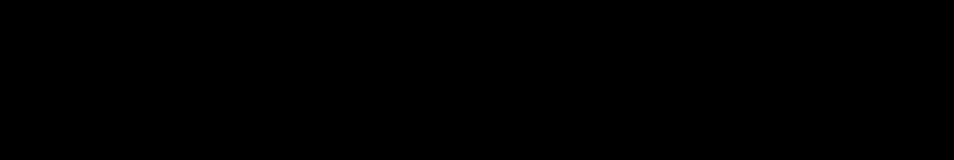
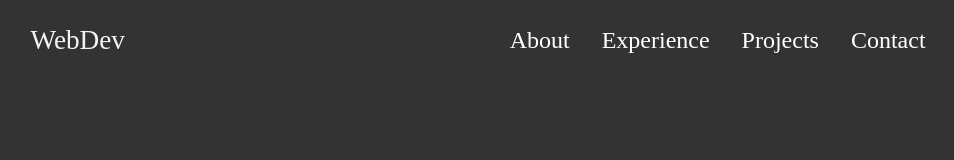
Before and after one commit to JoseParra28/Aperture, a plain HTML site: page webdev.html in a window 1280 px wide. Shown: the whole page, without its empty margins (162-1116 px from the left). Drawn offline with Linux system fonts and the light colour scheme.

Commit message:
Navbar
Fixed the navbar

```diff
--- a/webdev.css
+++ b/webdev.css
@@ -1,3 +1,56 @@
+:root {
+    --background: #333 ;
+    --font: #f5f2f2 ;
+    --buttons:#434d42 ;
+
+}
+
+* {
+    margin:0;
+    padding: 0;
+    background-color : var(--background)
+}
+body {
+    font-family : ;
+}
 html {
-    background-color: black ;
+    scroll-behavior: smooth;
 }
+p {
+    color: var(--font)
+}
+/* Transition */
+a, .btn{
+    transition: all 300ms ease;
+}
+/* Navbar */
+nav, .nav-links {
+    display: flex;
+
+}
+nav {
+    justify-content: space-around;
+    align-items: center;
+    height:10vh;
+    /* background-color: white; */
+}
+.nav-links {
+    list-style: none;
+    gap:2rem;
+    font-size: 1.5rem;
+
+}
+a {
+    color: white;
+    text-decoration: none;
+    text-decoration-color: white;
+}
+a:hover{
+    color: var(--buttons);
+    text-decoration: underline;
+    text-underline-offset: 1rem;
+}
+.logo {
+    font-size: 1.7rem;
+    color: var(  --font )
+}
--- a/webdev.html
+++ b/webdev.html
@@ -7,7 +7,17 @@
     <link rel="stylesheet" href="/webdev.css">
 </head>
 <body>
-
+    <nav id="destop-nav">
+        <div class="logo">WebDev</div>
+        <div>
+            <ul class="nav-links">
+                <li><a href="#about">About</a></li>
+                <li><a href="#experience">Experience</a></li>
+                <li><a href="#projects">Projects</a></li>
+                <li><a href="#contact">Contact</a></li>
+            </ul>
+        </div>
+    </nav>
 
     <script src="/webdev.js"></script>
 </body>
```
